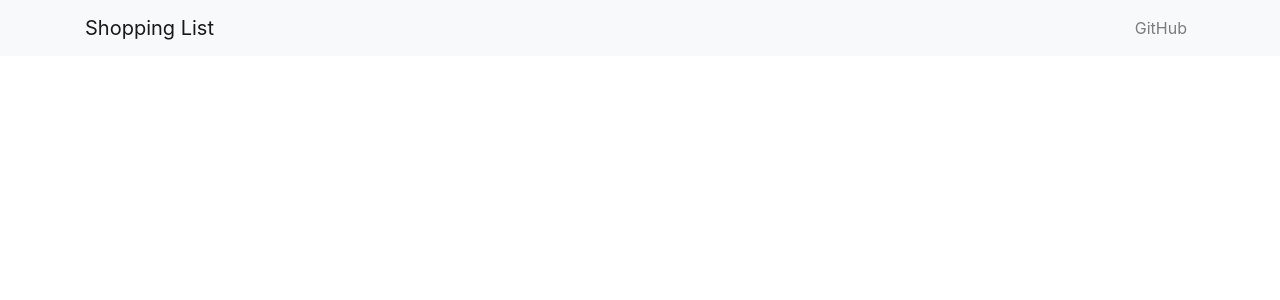
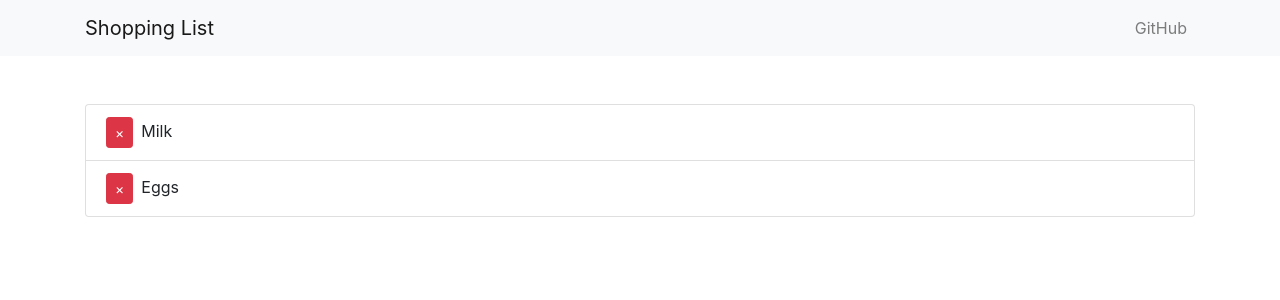
Before and after one commit to yuzumi/shopping-list, a React (Create React App) app in the folder client/: page / in a window 1280 px wide. Shown: the top 300 px of the page. Built offline with nearby package versions, Linux system fonts and the light colour scheme.

Commit message:
Import ShoppingList component; Add test data and operations for working with this data

```diff
--- a/client/src/App.tsx
+++ b/client/src/App.tsx
@@ -1,10 +1,46 @@
-import React, { FunctionComponent } from 'react';
+import React, { FunctionComponent, useState } from 'react';
 import AppNavbar from 'components/layout/AppNavbar';
+import ShoppingList from 'components/list/ShoppingList';
+import { ItemList, Item } from 'Models';
+import { v4 } from 'uuid';
 
-const App: FunctionComponent = () => (
-  <div className="app">
-    <AppNavbar />
-  </div>
-);
+// Just for example
+const initialItems: ItemList = [
+  {
+    _id: v4(),
+    name: 'Milk',
+    date: new Date()
+  },
+  {
+    _id: v4(),
+    name: 'Eggs',
+    date: new Date()
+  }
+];
+
+const App: FunctionComponent = () => {
+  const [items, setItems] = useState<ItemList>(initialItems);
+
+  const deleteItem = (itemId: string | number): void => {
+    const updatedItems: ItemList = items.filter(
+      (item: Item): boolean => {
+        return item._id !== itemId;
+      }
+    );
+
+    setItems(updatedItems);
+  };
+
+  const addItem = (item: Item): void => {
+    setItems([item, ...items]);
+  };
+
+  return (
+    <div className="app">
+      <AppNavbar />
+      <ShoppingList items={items} deleteItem={deleteItem} />
+    </div>
+  );
+};
 
 export default App;
```
